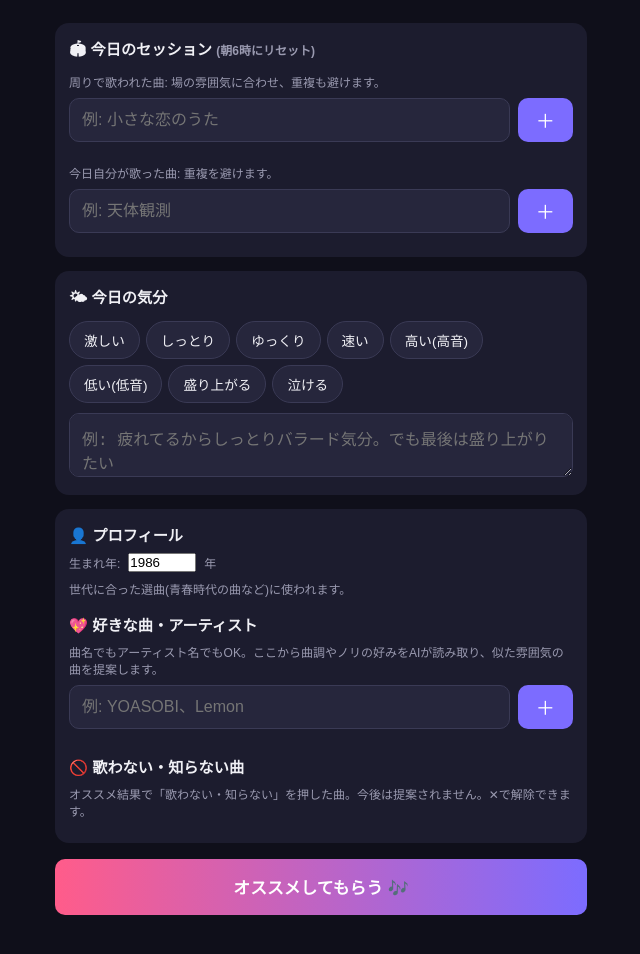
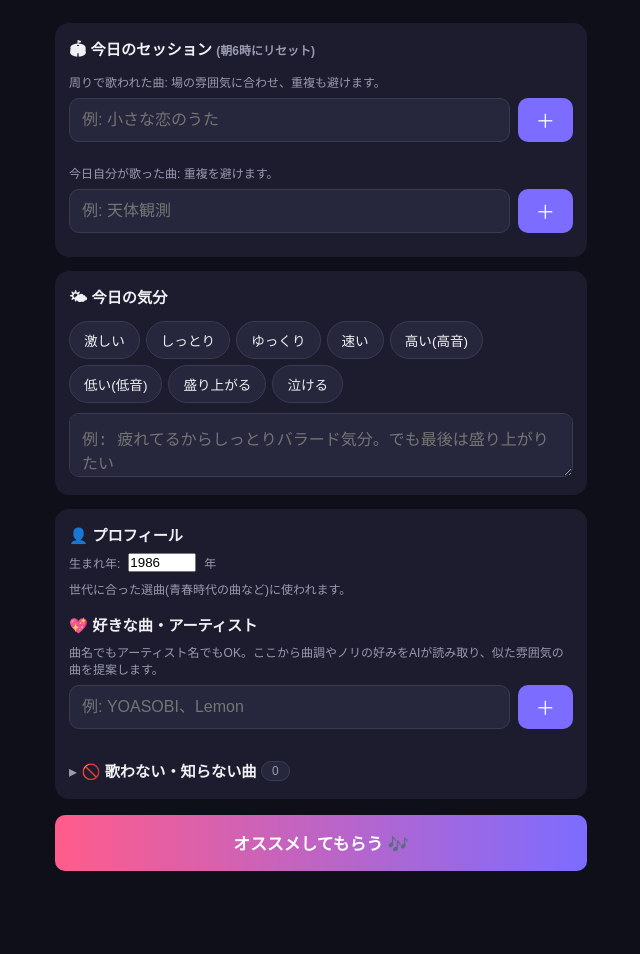
Before and after one commit to shotakdecsix-oss/karaoke-app, a website: page index.html in a window 1280 px wide. Shown: the part 98-1052 px from the top of the page, without its empty margins (319-959 px from the left). Drawn offline with Linux system fonts and the light colour scheme.

Commit message:
ブラックリスト機能追加

```diff
--- a/index.html
+++ b/index.html
@@ -83,6 +83,24 @@
   }
   .tag button { background: none; color: var(--muted); font-size: 1rem; padding: 0 2px; }
   .mood-tags { margin-top: 0; }
+  .accordion summary {
+    cursor: pointer;
+    list-style: none;
+    padding: 4px 0;
+    -webkit-tap-highlight-color: transparent;
+  }
+  .accordion summary::-webkit-details-marker { display: none; }
+  .accordion summary::before { content: "▸ "; color: var(--muted); }
+  .accordion[open] summary::before { content: "▾ "; }
+  .count-badge {
+    background: var(--card2);
+    border: 1px solid #3a3a55;
+    border-radius: 999px;
+    padding: 2px 10px;
+    font-size: 0.75rem;
+    color: var(--muted);
+    vertical-align: 2px;
+  }
   .mood-tag {
     background: var(--card2);
     border: 1px solid #3a3a55;
@@ -203,9 +221,11 @@
       <button class="add-btn" id="fav-add">＋</button>
     </div>
     <div class="tags" id="fav-tags"></div>
-    <h2 style="margin-top:16px">🚫 歌わない・知らない曲</h2>
-    <p class="hint">オススメ結果で「歌わない・知らない」を押した曲。今後は提案されません。✕で解除できます。</p>
-    <div class="tags" id="black-tags"></div>
+    <details class="accordion" style="margin-top:16px">
+      <summary><h2 style="display:inline">🚫 歌わない・知らない曲</h2> <span class="count-badge" id="black-count">0</span></summary>
+      <p class="hint" style="margin-top:8px">オススメ結果で「歌わない・知らない」を押した曲。今後は提案されません。✕で解除できます。</p>
+      <div class="tags" id="black-tags"></div>
+    </details>
   </section>
 
   <button class="main-btn" id="recommend-btn">オススメしてもらう 🎶</button>
@@ -292,6 +312,7 @@
   function refresh() {
     renderTags($("fav-tags"), favorites, (i) => { favorites.splice(i, 1); save(LS_FAV, favorites); refresh(); });
     renderTags($("black-tags"), blacklist, (i) => { blacklist.splice(i, 1); save(LS_BLACK, blacklist); refresh(); });
+    $("black-count").textContent = blacklist.length;
     renderTags($("around-tags"), session.around, (i) => { session.around.splice(i, 1); saveSession(); refresh(); });
     renderTags($("sung-tags"), session.sung, (i) => { session.sung.splice(i, 1); saveSession(); refresh(); });
   }
```
